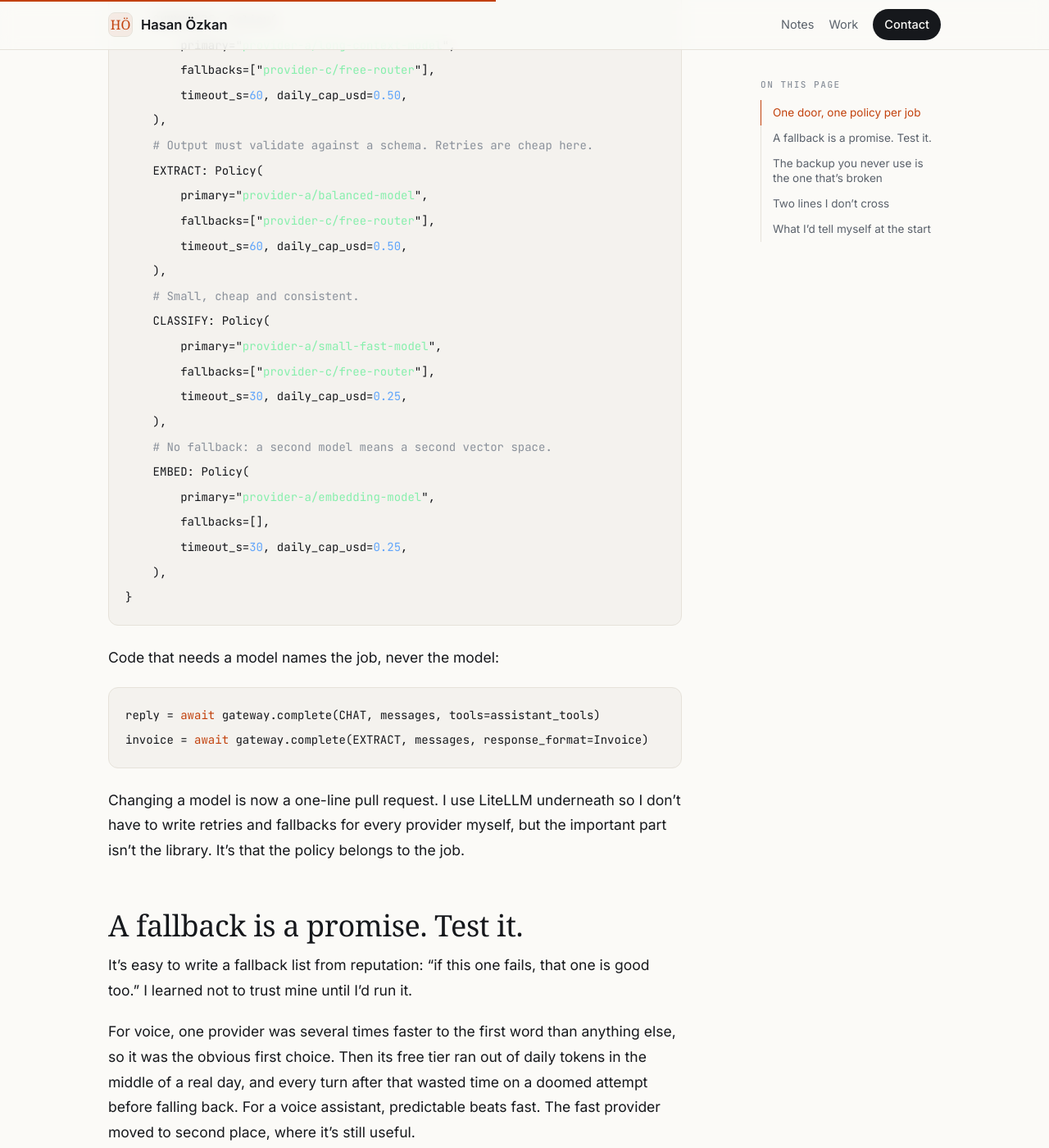
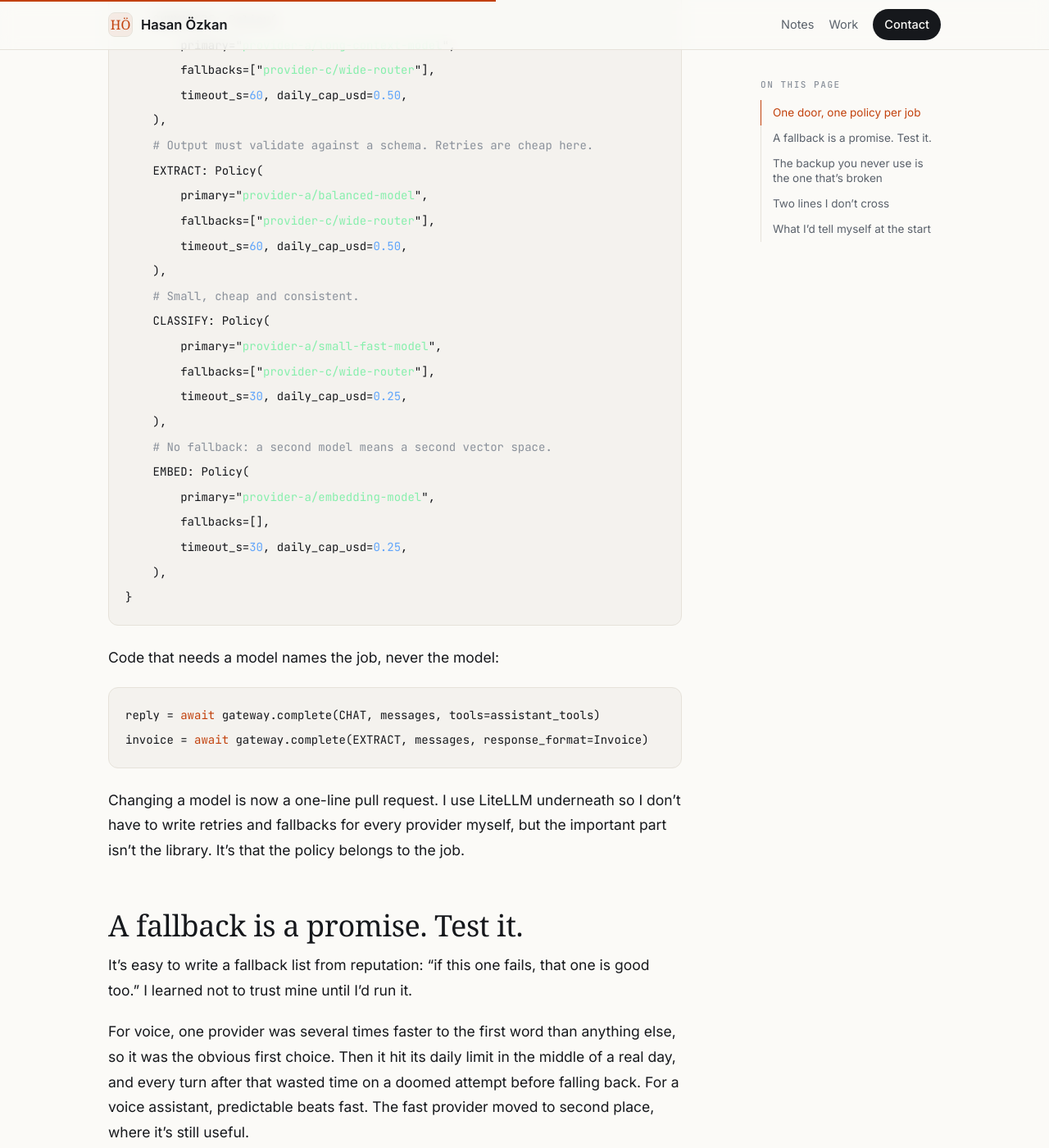
Before and after one commit to hasanozkan/hasanozkan.github.io, a Jekyll site: the page built from _posts/2026-09-24-llm-gateway.md, in a window 1280 px wide and 1400 px high, scrolled down 1980 px. Shown: the whole window at 82% size. Built offline with Jekyll 4.4.1, drawn with Linux system fonts in a browser that asks for light colours; some web fonts are replaced; some of the changed text lies outside the part shown.

Commit message:
Gateway note: describe the voice provider's daily limit, not its tier
Co-Authored-By: Claude Opus 5.5 (1M context) <noreply@anthropic.com>
Claude-Session: https://claude.ai/code/session_01LVySNFa23WdzJY79LJpn4P

```diff
--- a/_posts/2026-09-24-llm-gateway.md
+++ b/_posts/2026-09-24-llm-gateway.md
@@ -40,31 +40,31 @@ POLICIES = {
     # Tool calls must parse, Turkish must read well. Seconds are fine.
     CHAT: Policy(
         primary="provider-a/balanced-model",
-        fallbacks=["provider-c/free-router", "provider-d/large-open-model"],
+        fallbacks=["provider-c/wide-router", "provider-d/large-open-model"],
         timeout_s=45, daily_cap_usd=1.00,
     ),
     # The first word matters most. Predictable first, fastest second.
     VOICE_TURN: Policy(
         primary="provider-a/small-fast-model",
-        fallbacks=["provider-b/fastest-model", "provider-c/free-router"],
+        fallbacks=["provider-b/fastest-model", "provider-c/wide-router"],
         timeout_s=20, daily_cap_usd=1.00,
     ),
     # Background work: long context, low cost, plenty of time.
     SUMMARIZE: Policy(
         primary="provider-a/long-context-model",
-        fallbacks=["provider-c/free-router"],
+        fallbacks=["provider-c/wide-router"],
         timeout_s=60, daily_cap_usd=0.50,
     ),
     # Output must validate against a schema. Retries are cheap here.
     EXTRACT: Policy(
         primary="provider-a/balanced-model",
-        fallbacks=["provider-c/free-router"],
+        fallbacks=["provider-c/wide-router"],
         timeout_s=60, daily_cap_usd=0.50,
     ),
     # Small, cheap and consistent.
     CLASSIFY: Policy(
         primary="provider-a/small-fast-model",
-        fallbacks=["provider-c/free-router"],
+        fallbacks=["provider-c/wide-router"],
         timeout_s=30, daily_cap_usd=0.25,
     ),
     # No fallback: a second model means a second vector space.
@@ -93,8 +93,8 @@ It's easy to write a fallback list from reputation: "if this one fails, that
 one is good too." I learned not to trust mine until I'd run it.
 
 For voice, one provider was several times faster to the first word than
-anything else, so it was the obvious first choice. Then its free tier ran out
-of daily tokens in the middle of a real day, and every turn after that wasted
+anything else, so it was the obvious first choice. Then it hit its daily limit
+in the middle of a real day, and every turn after that wasted
 time on a doomed attempt before falling back. For a voice assistant,
 predictable beats fast. The fast provider moved to second place, where it's
 still useful.
```
Also changed, not shown: assets/img/llm-layer.svg.
